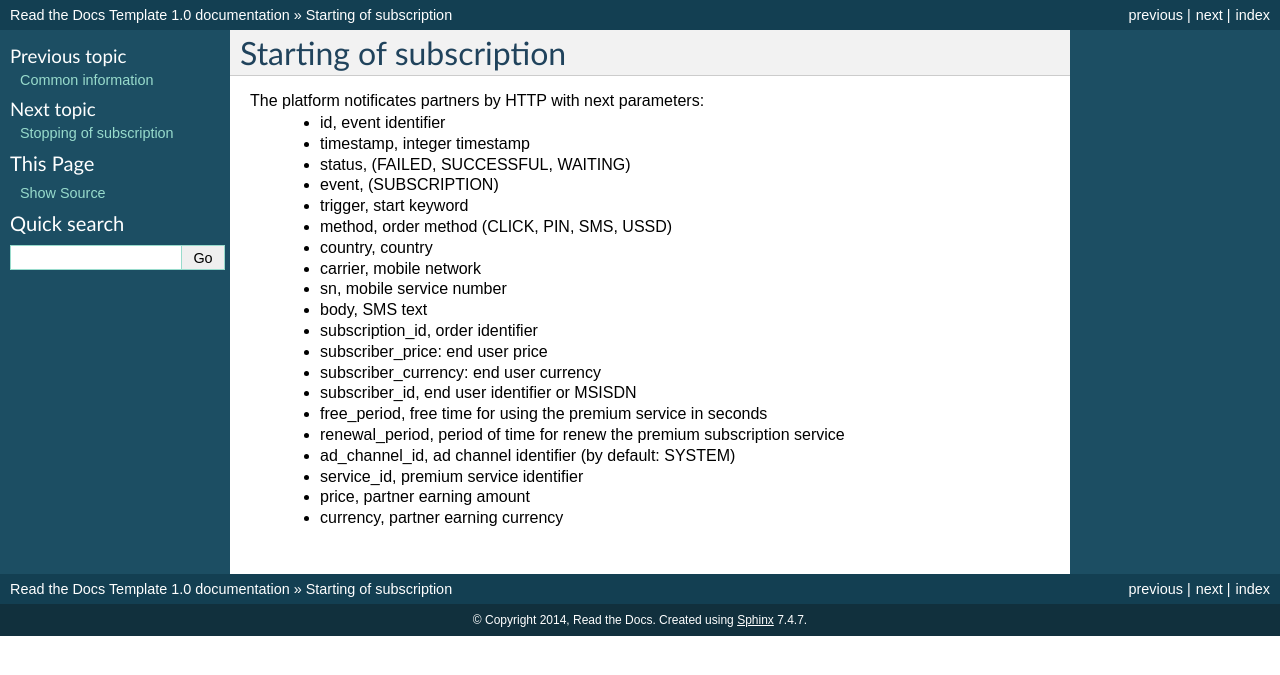
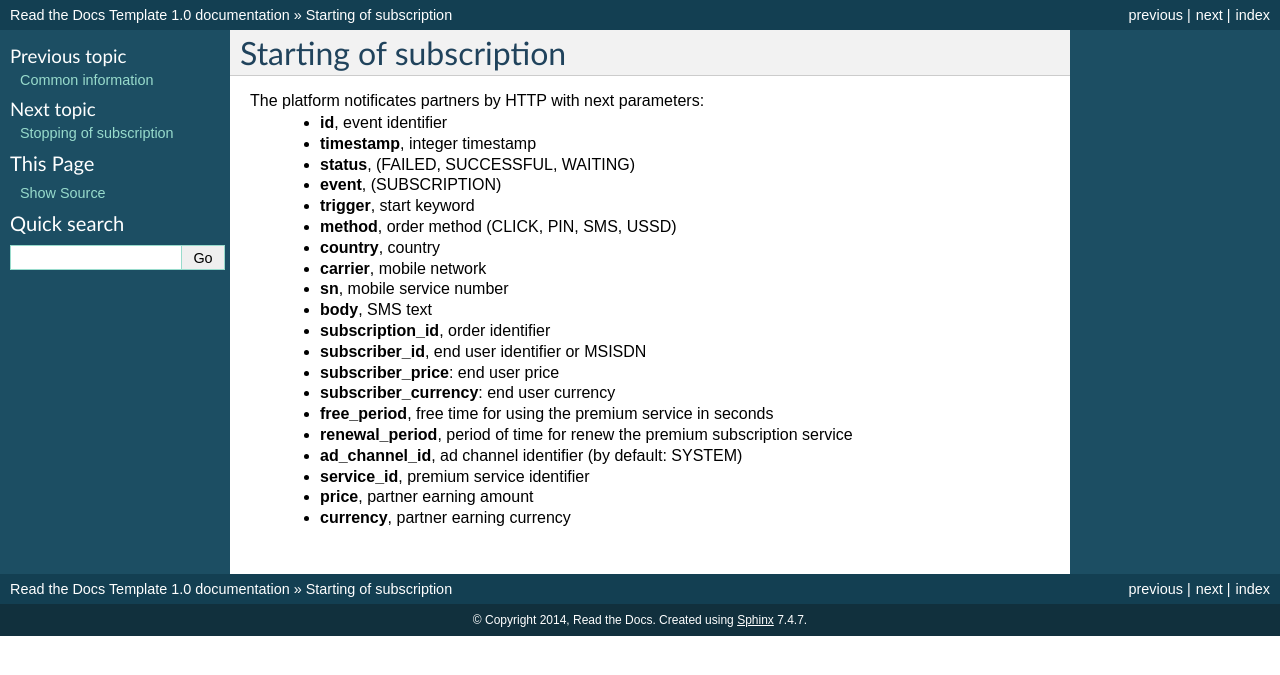
Before and after one commit to megasyst/lab, a Sphinx documentation site: the page built from docs/2_starting_of_subscription.rst, in a window 1280 px wide. Shown: the top 675 px of the page. Built offline with Sphinx 7.4.7, drawn with Linux system fonts in a browser that asks for light colours.

Commit message:
Fixed markup

```diff
--- a/docs/2_starting_of_subscription.rst
+++ b/docs/2_starting_of_subscription.rst
@@ -3,23 +3,23 @@ Starting of subscription
 ========================
 
 The platform notificates partners by HTTP with next parameters:
-  * id, event identifier
-  * timestamp, integer timestamp
-  * status, (FAILED, SUCCESSFUL, WAITING)
-  * event, (SUBSCRIPTION)
-  * trigger, start keyword
-  * method, order method (CLICK, PIN, SMS, USSD)
-  * country, country
-  * carrier, mobile network
-  * sn, mobile service number
-  * body, SMS text
-  * subscription_id, order identifier
-  * subscriber_price: end user price
-  * subscriber_currency: end user currency
-  * subscriber_id, end user identifier or MSISDN
-  * free_period, free time for using the premium service in seconds
-  * renewal_period, period of time for renew the premium subscription service
-  * ad_channel_id, ad channel identifier (by default: SYSTEM)
-  * service_id, premium service identifier
-  * price, partner earning amount
-  * currency, partner earning currency
+  * **id**, event identifier
+  * **timestamp**, integer timestamp
+  * **status**, (FAILED, SUCCESSFUL, WAITING)
+  * **event**, (SUBSCRIPTION)
+  * **trigger**, start keyword
+  * **method**, order method (CLICK, PIN, SMS, USSD)
+  * **country**, country
+  * **carrier**, mobile network
+  * **sn**, mobile service number
+  * **body**, SMS text
+  * **subscription_id**, order identifier
+  * **subscriber_id**, end user identifier or MSISDN
+  * **subscriber_price**: end user price
+  * **subscriber_currency**: end user currency
+  * **free_period**, free time for using the premium service in seconds
+  * **renewal_period**, period of time for renew the premium subscription service
+  * **ad_channel_id**, ad channel identifier (by default: SYSTEM)
+  * **service_id**, premium service identifier
+  * **price**, partner earning amount
+  * **currency**, partner earning currency
```
